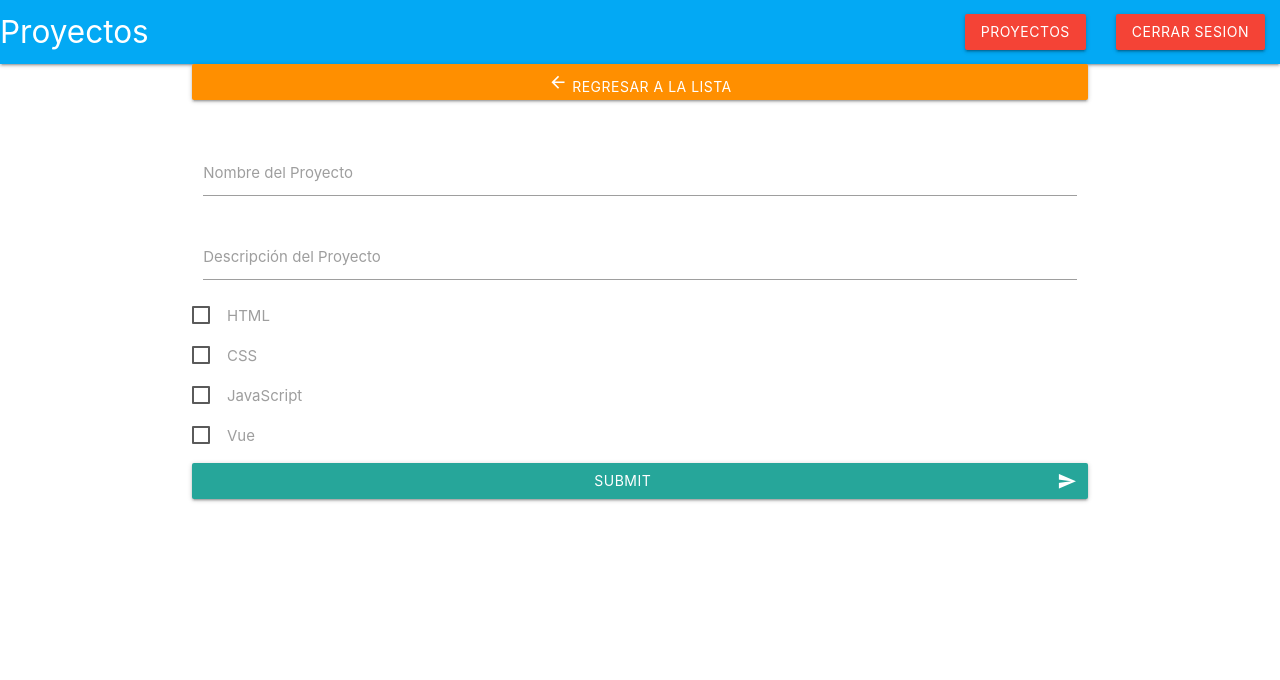
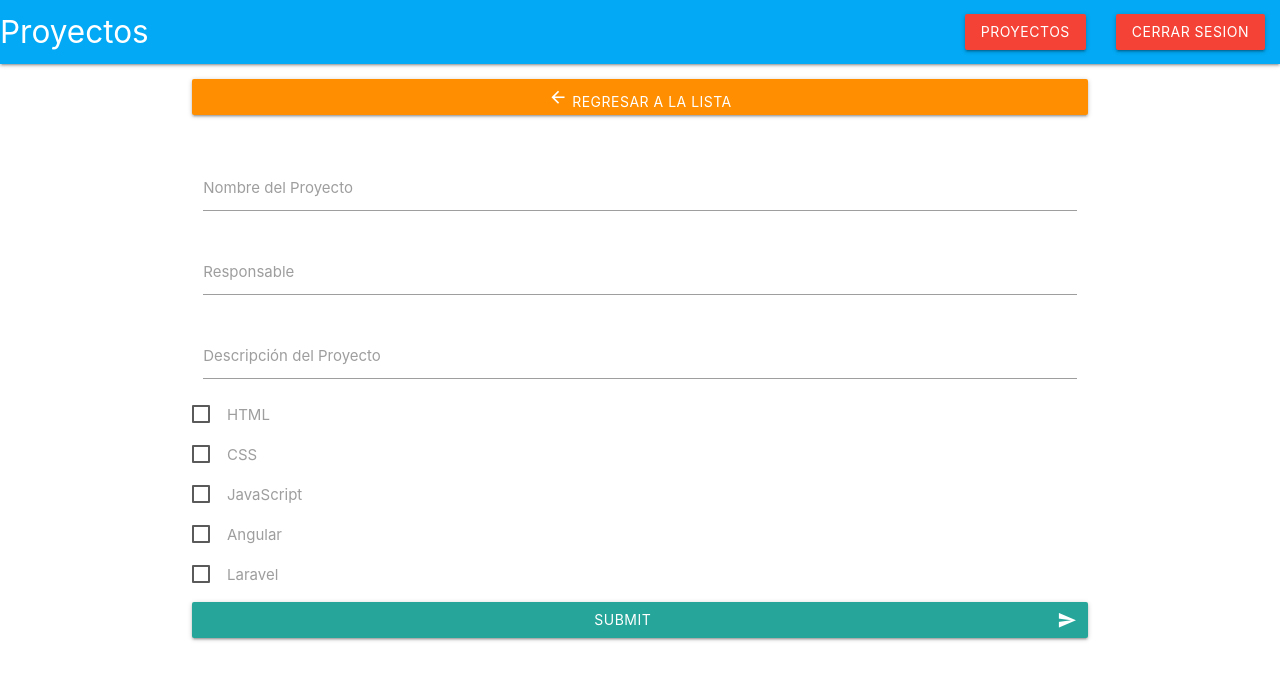
Before and after one commit to margaritasing/vue-Firebase, a Vue app: page /reg-projects in a window 1280 px wide. Shown: the top 680 px of the page. Built offline with nearby package versions, Linux system fonts and the light colour scheme; sample sign-in values are in the browser's storage.

Commit message:
agrego otras cosas

```diff
--- a/src/components/NavBar.vue
+++ b/src/components/NavBar.vue
@@ -52,7 +52,7 @@
       <li>
         <router-link
           v-if="sesion"
-          to="/"
+          to="/login"
           @click="cerrarSesion"
           class="waves-effect waves-light btn red lighten"
         >
--- a/src/components/Register.vue
+++ b/src/components/Register.vue
@@ -34,7 +34,7 @@
             type="password"
             class="validate"
           />
-          <label for="password">Confirm Password</label>
+          <label for="password">Confirmar Password</label>
         </div>
       </div>
 
--- a/src/views/Created.vue
+++ b/src/views/Created.vue
@@ -1,10 +1,9 @@
 <template>
   <div class="container">
-    <div class="row ">
+    <div class="row  caja">
       <router-link
         to="/proyectos"
-        class="col s12 waves-effect waves-light btn amber darken-3"
-      >
+        class="col s12 waves-effect waves-light btn amber darken-3">
         <i class="material-icons">arrow_back</i>
         Regresar a la lista
       </router-link>
@@ -18,17 +17,23 @@
               id="first_name"
               type="text"
               v-model="project.title"
-              class="validate"
-            />
+              class="validate"/>
             <label for="first_name">Nombre del Proyecto</label>
+          </div>
+          <div class="input-field col s12">
+            <input
+              id="last_name"
+              type="text"
+              v-model="project.title"
+              class="validate"/>
+            <label for="last_name">Responsable</label>
           </div>
           <div class="input-field col s12">
             <input
               id="last_name"
               v-model="project.description"
               type="text"
-              class="validate"
-            />
+              class="validate"/>
             <label for="last_name">Descripción del Proyecto</label>
           </div>
           <p>
@@ -72,17 +77,27 @@
               <input
                 type="checkbox"
                 v-model="project.langs"
-                value="vue"
+                value="Angular"
                 checked="checked"
               />
-              <span>Vue</span>
+              <span>Angular</span>
+            </label>
+          </p>
+          <p>
+            <label>
+              <input
+                type="checkbox"
+                v-model="project.langs"
+                value="Laravel"
+                checked="checked"
+              />
+              <span>Laravel</span>
             </label>
           </p>
           <button
             class="btn waves-effect waves-light col s12"
             type="submit"
-            name="action"
-          >
+            name="action">
             Submit
             <i class="material-icons right">send</i>
           </button>
@@ -99,6 +114,7 @@
       project: {
         title: "",
         description: "",
+        responsable: "",
         langs: [],
         status: true,
       },
@@ -120,3 +136,10 @@
   },
 };
 </script>
+
+<style>
+.caja{
+  margin-top: 15px;
+
+}
+</style>
```
